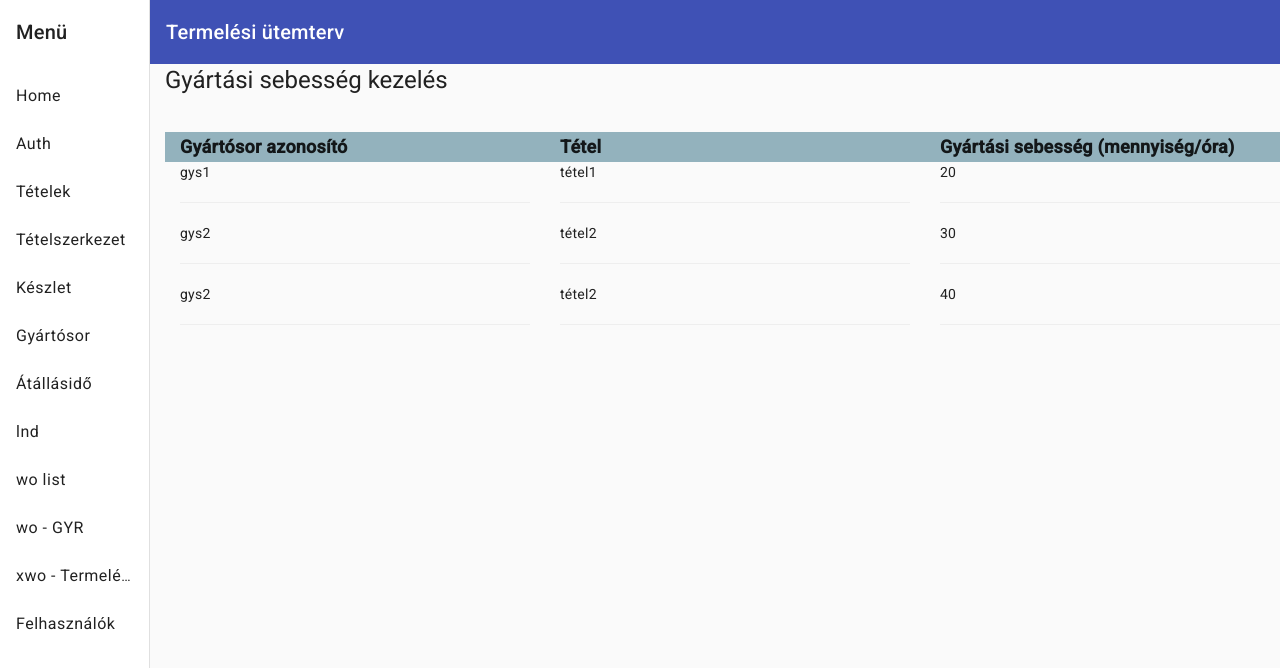
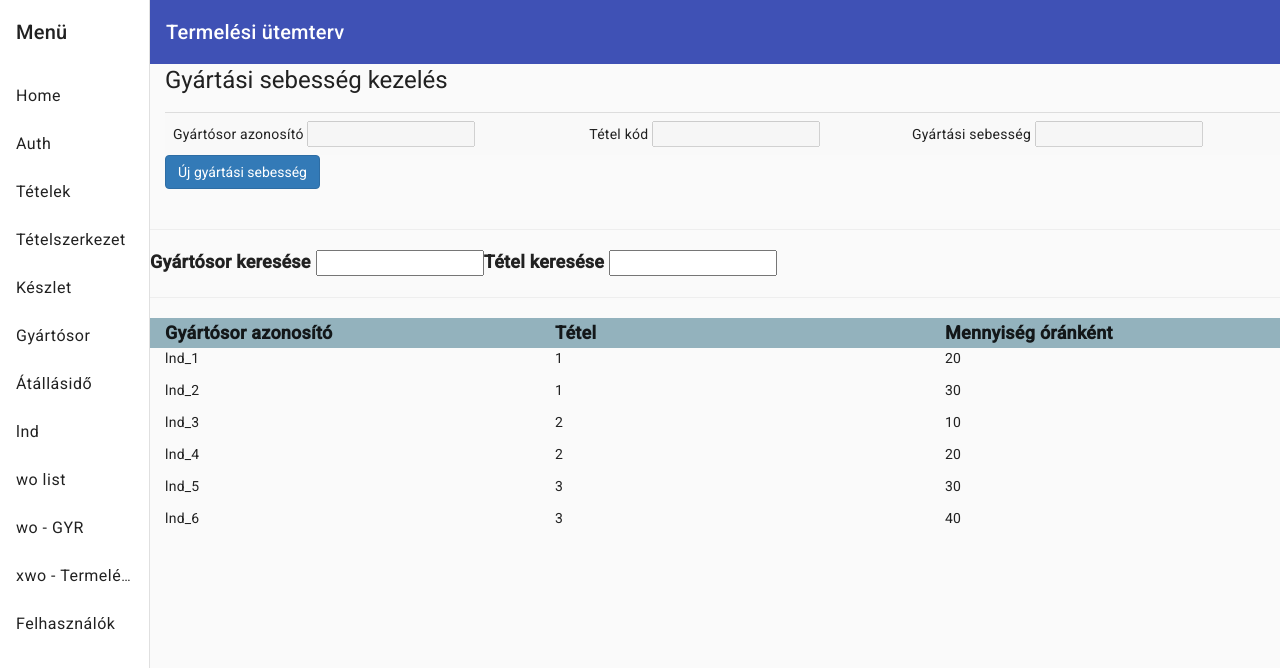
Before and after one commit to rohacsidana/Szakdolgozat_Termelesi_Utemterv_2023, an Angular app in the folder UtemtervFrontend/: page /line/rate in a window 1280 px wide. Shown: the top 668 px of the page. Built offline with nearby package versions, Linux system fonts and the light colour scheme.

Commit message:
uj lnd, lnd módosítás működik

```diff
--- a/UtemtervFrontend/src/app/ln/gys/gys.component.ts
+++ b/UtemtervFrontend/src/app/ln/gys/gys.component.ts
@@ -33,5 +33,7 @@ export class GysComponent implements OnInit, OnDestroy {
   onReszletek(leiras: string) {
     //alert(leiras + '\n(ez nem alert box lesz később!)');
     this.gysService.kivalasztottGys.emit(this.gyartosor)
+    console.log(this.gyartosor);
+
   }
 }
--- a/UtemtervFrontend/src/app/ln/gys/gys.service.ts
+++ b/UtemtervFrontend/src/app/ln/gys/gys.service.ts
@@ -53,10 +53,7 @@ export class GysService {
 
     ujGys(id: string, desc: string) {
         console.log("uj gys: " + id, desc);
-
         this.gyartosorok.push(new Gys(id, desc));
-
-
         this.gysValtozas.next(this.gyartosorok.slice());
     }
 
--- a/UtemtervFrontend/src/app/lnd/lnd.component.html
+++ b/UtemtervFrontend/src/app/lnd/lnd.component.html
@@ -3,11 +3,69 @@
   <div>
     <!-- <button (click)="onTeszt('a','leiras')">teszt</button> -->
     <form (ngSubmit)="onSubmit(f)" #f="ngForm">
-      <table class="table table-striped"></table>
+      <table class="table table-striped">
+        <tbody>
+          <tr>
+            <td>
+              Gyártósor azonosító
+              <input
+                type="text"
+                name="lineInput"
+                [(ngModel)]="line"
+                required=""
+                maxlength="8"
+                [disabled]="!ujLnd"
+              />
+            </td>
+            <td>
+              Tétel kód
+              <input
+                type="number"
+                name="partInput"
+                [(ngModel)]="part"
+                required=""
+                [disabled]="!ujLnd"
+              />
+            </td>
+            <td>
+              Gyártási sebesség
+              <input
+                type="number"
+                name="rateInput"
+                required=""
+                [(ngModel)]="rate"
+                [disabled]="!ujLnd"
+              />
+            </td>
+          </tr>
+          <tr>
+            <div *ngIf="!ujLnd && !szerkesztes">
+              <button
+                class="btn btn-primary"
+                (click)="ujLnd = true"
+              >
+                Új gyártási sebesség
+              </button>
+            </div>
+            <div *ngIf="ujLnd && !szerkesztes">
+              <button type="submit" class="btn btn-success">Hozzáad</button>
+              <button type="button" class="btn btn-warning" (click)="onMegse()">
+                Mégse
+              </button>
+            </div>
+            <div *ngIf="!ujLnd && szerkesztes">
+              <button type="submit" class="btn btn-success">Módosít</button>
+              <button type="button" class="btn btn-warning" (click)="onMegse()">Mégse</button>
+              <button type="button" class="btn btn-danger" (click)="onTorol()">Töröl</button>
+            </div>
+          </tr>
+        </tbody>
+      </table>
     </form>
   </div>
 
   <div class="row">
+    <hr />
     <div class="col-md-12">
       <app-sk-list></app-sk-list>
     </div>
--- a/UtemtervFrontend/src/app/lnd/lnd.component.ts
+++ b/UtemtervFrontend/src/app/lnd/lnd.component.ts
@@ -1,22 +1,88 @@
 import { Component, OnInit, OnDestroy } from '@angular/core';
 import { NgForm } from '@angular/forms';
+import { Subscription } from 'rxjs';
+import { SkService } from './sk/sk.service';
+import { Sk } from './sk/sk-model';
 
 @Component({
   selector: 'app-lnd',
   templateUrl: './lnd.component.html',
-  styleUrls: ['./lnd.component.css']
+  styleUrls: ['./lnd.component.css'],
+
+
 })
 export class LndComponent implements OnInit, OnDestroy {
+  ujLnd = false
+  sk: Sk
+  skSub: Subscription
+
+  line: string
+  part: number
+  rate: number
+
+  szerkesztes = false
+
+  constructor(private skService: SkService) { }
+
   ngOnInit(): void {
-
+    this.skSub = this.skService.kivalasztottSk
+      .subscribe(
+        (sk: Sk) => {
+          console.log(sk);
+          this.sk = sk
+          this.line = sk.lnd_line
+          this.part = sk.lnd_part
+          this.rate = sk.lnd_rate
+          this.onModosit()
+        }
+      )
   }
 
   ngOnDestroy(): void {
+    this.skSub.unsubscribe()
+  }
 
+
+  clearForm() {
+    this.line = ''
+    this.part = null
+    this.rate = null
   }
 
   onSubmit(form: NgForm) {
     console.log(form.value);
+    let value = form.value
+    if (this.ujLnd) {
+      let l = value.lineInput
+      let p = value.partInput
+      let r = value.rateInput
+      this.onUjLnd(l, p, r)
+    }
+
 
   }
+
+  onMegse() {
+    this.ujLnd = false
+    this.szerkesztes = false
+    this.clearForm()
+  }
+
+  onUjLnd(line: string, part: number, rate: number) {
+    this.ujLnd = true
+    this.skService.ujGys(line, part, rate)
+
+  }
+
+  onModosit() {
+    this.szerkesztes = true
+    this.ujLnd = false
+  }
+
+  onTorol() {
+    this.skService.torolSk(this.sk.lnd_line)
+    this.onMegse()
+  }
+
+
 }
--- a/UtemtervFrontend/src/app/lnd/sk-list/sk-list.component.html
+++ b/UtemtervFrontend/src/app/lnd/sk-list/sk-list.component.html
@@ -7,6 +7,16 @@
 </table>
 <app-sk *ngFor="let sk of skLista; let i = index" [sk]="sk"></app-sk>
  -->
+<div class="row">
+  <label for="gyartosor" style="font-size: large; padding-right: 5px"
+    >Gyártósor keresése</label
+  >
+  <input type="text" id="gyartosor" class="form-controll" />
+  <label for="tetel" style="font-size: large; padding-right: 5px"
+    >Tétel keresése</label
+  >
+  <input type="number" id="tetel" class="form-controll" />
+  <hr />
   <div class="container-fluid">
     <div class="row">
       <div class="col-sm-4">
@@ -14,8 +24,9 @@
       </div>
       <div class="col-sm-4"><p>Tétel</p></div>
       <div class="col-sm-4">
-      <p>Gyártási sebesség (mennyiség/óra)</p>
+        <p>Mennyiség óránként</p>
       </div>
     </div>
   </div>
   <app-sk *ngFor="let sk of skLista; let i = index" [sk]="sk"></app-sk>
+</div>
--- a/UtemtervFrontend/src/app/lnd/sk-list/sk-list.component.ts
+++ b/UtemtervFrontend/src/app/lnd/sk-list/sk-list.component.ts
@@ -1,37 +1,30 @@
 import { Component, OnInit, OnDestroy } from '@angular/core';
+import { Sk } from '../sk/sk-model';
+import { SkService } from '../sk/sk.service';
+import { Subscription } from 'rxjs';
 
 @Component({
   selector: 'app-sk-list',
   templateUrl: './sk-list.component.html',
-  styleUrls: ['./sk-list.component.css']
+  styleUrls: ['./sk-list.component.css'],
+
 })
 export class SkListComponent implements OnInit, OnDestroy {
-  skLista = [
-    {
-      gys: 'gys1',
-      tetel: 'tétel1',
-      seb: '20',
-    },
-    {
-      gys: 'gys2',
-      tetel: 'tétel2',
-      seb: '30',
-    },
-    {
-      gys: 'gys2',
-      tetel: 'tétel2',
-      seb: '40',
-    }
-  ]
+  skLista: Sk[]
+  skValtozas: Subscription
 
-  constructor() { }
+  constructor(private skService: SkService) { }
 
   ngOnInit(): void {
+    this.skLista = this.skService.getOsszSk()
+    this.skValtozas = this.skService.skValtozas.subscribe((data)=> {
+      this.skLista = data
+    })
 
   }
 
   ngOnDestroy(): void {
-
+    this.skValtozas.unsubscribe()
   }
 
 
--- /dev/null
+++ b/UtemtervFrontend/src/app/lnd/sk/sk-model.ts
@@ -0,0 +1,11 @@
+export class Sk {
+    public lnd_line: string;
+    public lnd_part: number;
+    public lnd_rate: number;
+
+    constructor(lnd_line: string, lnd_part: number, lnd_rate: number) {
+        this.lnd_line = lnd_line
+        this.lnd_part = lnd_part
+        this.lnd_rate = lnd_rate
+    }
+}
--- a/UtemtervFrontend/src/app/lnd/sk/sk.component.css
+++ b/UtemtervFrontend/src/app/lnd/sk/sk.component.css
@@ -0,0 +1,4 @@
+.sor:hover {
+    cursor: pointer;
+    background-color: rgb(226, 226, 226);
+}
--- a/UtemtervFrontend/src/app/lnd/sk/sk.component.html
+++ b/UtemtervFrontend/src/app/lnd/sk/sk.component.html
@@ -11,21 +11,16 @@
     <button type="button" class="btn btn-primary">Részletek</button>
   </div>
 </div> -->
-<div class="container-fluid">
+<div class="container-fluid sor" (click)="onSzerkesztes()">
   <div class="row">
     <div class="col-sm-4">
-      {{ sk.gys }}
-      <hr />
+      <p>{{ sk.lnd_line }}</p>
     </div>
-
     <div class="col-sm-4">
-      {{ sk.tetel }}
-      <hr />
+      <p>{{ sk.lnd_part }}</p>
     </div>
-
     <div class="col-sm-4">
-      {{ sk.seb }}
-      <hr />
+      <p>{{ sk.lnd_rate }}</p>
     </div>
   </div>
 </div>
--- a/UtemtervFrontend/src/app/lnd/sk/sk.component.ts
+++ b/UtemtervFrontend/src/app/lnd/sk/sk.component.ts
@@ -1,14 +1,16 @@
 import { Component, OnInit, OnDestroy, Input } from '@angular/core';
+import { Sk } from './sk-model';
+import { SkService } from './sk.service';
 
 @Component({
   selector: 'app-sk',
   templateUrl: './sk.component.html',
-  styleUrls: ['./sk.component.css']
+  styleUrls: ['./sk.component.css'],
 })
 export class SkComponent implements OnInit, OnDestroy {
-  @Input() sk: {gys: string, tetel: string, seb: string}
+  @Input() sk: Sk
 
-  constructor() { }
+  constructor(private skService: SkService) { }
 
   ngOnInit(): void {
 
@@ -18,5 +20,13 @@ export class SkComponent implements OnInit, OnDestroy {
 
   }
 
+  onSzerkesztes() {
+    //console.log(this.sk);
+
+    this.skService.kivalasztottSk.emit(this.sk)
+
+
+  }
+
 
 }
--- /dev/null
+++ b/UtemtervFrontend/src/app/lnd/sk/sk.service.ts
@@ -0,0 +1,49 @@
+import { Injectable, EventEmitter } from '@angular/core';
+import { Subject } from 'rxjs';
+import { Sk } from './sk-model';
+
+@Injectable({
+    providedIn: 'root',
+})
+export class SkService {
+    skValtozas = new Subject<Sk[]>();
+    kivalasztottSk = new EventEmitter<Sk>();
+    private sebessegKezelesek: Sk[] = [
+        new Sk('lnd_1', 1, 20),
+        new Sk('lnd_2', 1, 30),
+        new Sk('lnd_3', 2, 10),
+        new Sk('lnd_4', 2, 20),
+        new Sk('lnd_5', 3, 30),
+        new Sk('lnd_6', 3, 40),
+    ];
+
+    getOsszSk() {
+        return this.sebessegKezelesek.slice()
+    }
+
+    getSk(lnd: string) {
+
+    }
+
+
+    letezikeGys(gy: string) {
+
+
+
+    }
+
+    ujGys(line: string, part: number, rate: number) {
+        this.sebessegKezelesek.push(new Sk(line, part, rate));
+        this.skValtozas.next(this.sebessegKezelesek.slice());
+    }
+
+    modositGys(id: string, uj_id: string, uj_desc: string) {
+
+    }
+
+    torolSk(line: string) {
+        let index = this.sebessegKezelesek.findIndex(index => index.lnd_line === line);
+        this.sebessegKezelesek.splice(index, 1);
+        this.skValtozas.next(this.sebessegKezelesek.slice());
+    }
+}
```
Lines whose indentation alone changed are shown as unchanged.
